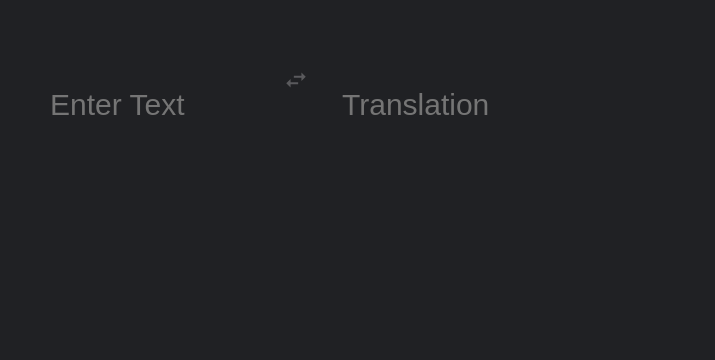
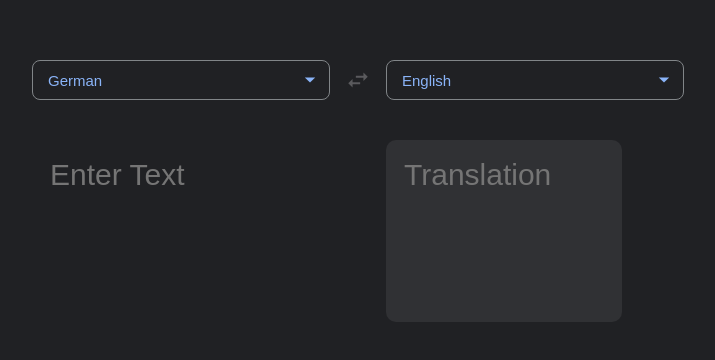
Before and after one commit to Naclazzy/translateapp, a React (Create React App) app: page / in a window 1280 px wide. Shown: the part 160-520 px from the top of the page, without its empty margins (282-997 px from the left). Built offline with nearby package versions, Linux system fonts and the light colour scheme; no server answers.

Commit message:
add dropdown

```diff
--- a/src/components/TextBox.js
+++ b/src/components/TextBox.js
@@ -1,8 +1,16 @@
-const TextBox = ({ style }) => {
+import SelectDropDown from './SelectDropDown'
+
+const TextBox = ({ setShowModal, selectedLanguage, style }) => {
     return(
-        <div>
+        <div className={ style }>
+            <SelectDropDown
+                style={style}
+                setShowModal={setShowModal}
+                selectedLanguage={selectedLanguage}
+            />
             <textarea
-                placeholder={ style == 'input' ? 'Enter Text' : 'Translation'}
+                placeholder={ style === 'input' ? 'Enter Text' : 'Translation'}
+                disabled={style === 'output'}
             />
         </div>
     )
```
